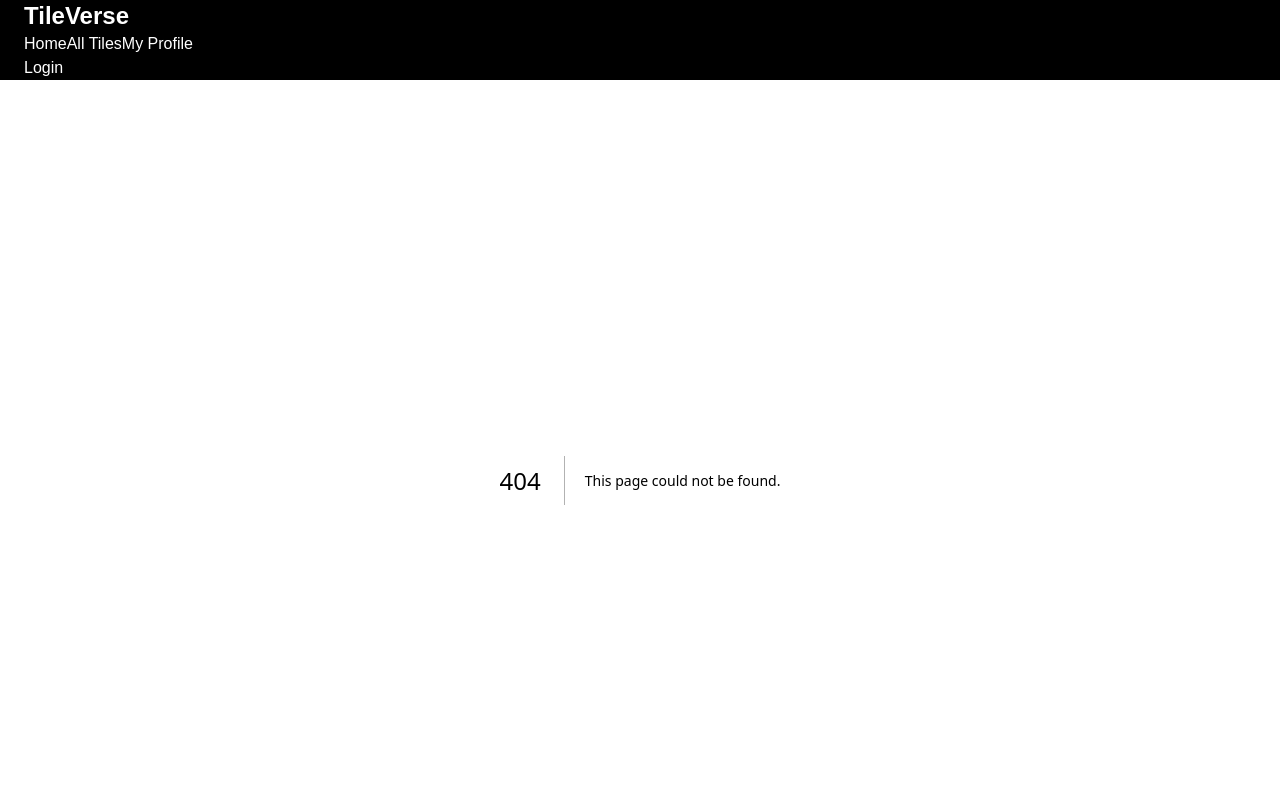
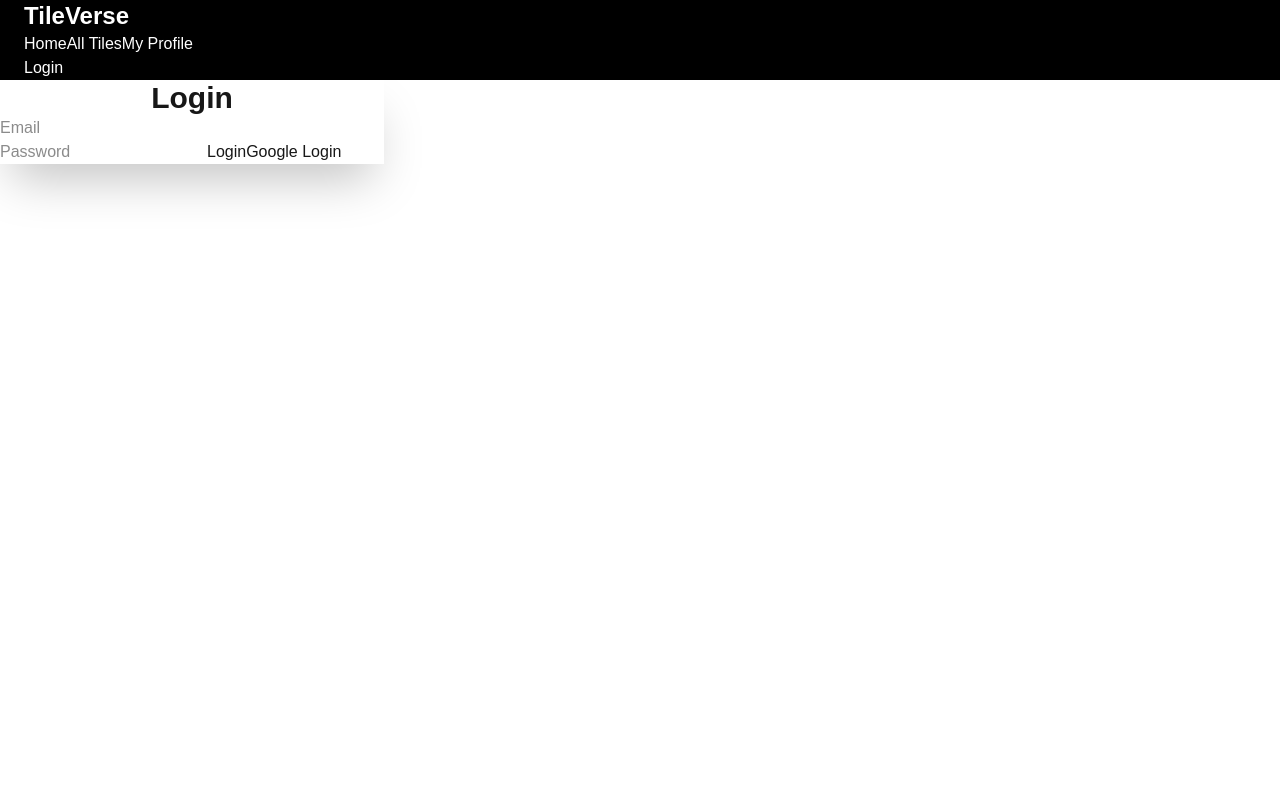
Before and after one commit to everluma/tiles-gallery, a Next.js app: page /login in a window 1280 px wide. Before the commit this address had no page. Shown: the top 800 px of the page. Built offline with nearby package versions, Linux system fonts and the light colour scheme.

Commit message:
login page added

```diff
--- /dev/null
+++ b/src/app/login/page.jsx
@@ -0,0 +1,35 @@
+const Login = () => {
+  return (
+    <div className="hero min-h-screen">
+      <div className="card w-full max-w-sm shadow-2xl bg-base-100">
+        <div className="card-body">
+          <h1 className="text-3xl font-bold text-center">
+            Login
+          </h1>
+
+          <input
+            type="email"
+            placeholder="Email"
+            className="input input-bordered"
+          />
+
+          <input
+            type="password"
+            placeholder="Password"
+            className="input input-bordered"
+          />
+
+          <button className="btn btn-primary">
+            Login
+          </button>
+
+          <button className="btn btn-outline">
+            Google Login
+          </button>
+        </div>
+      </div>
+    </div>
+  );
+};
+
+export default Login;
```
